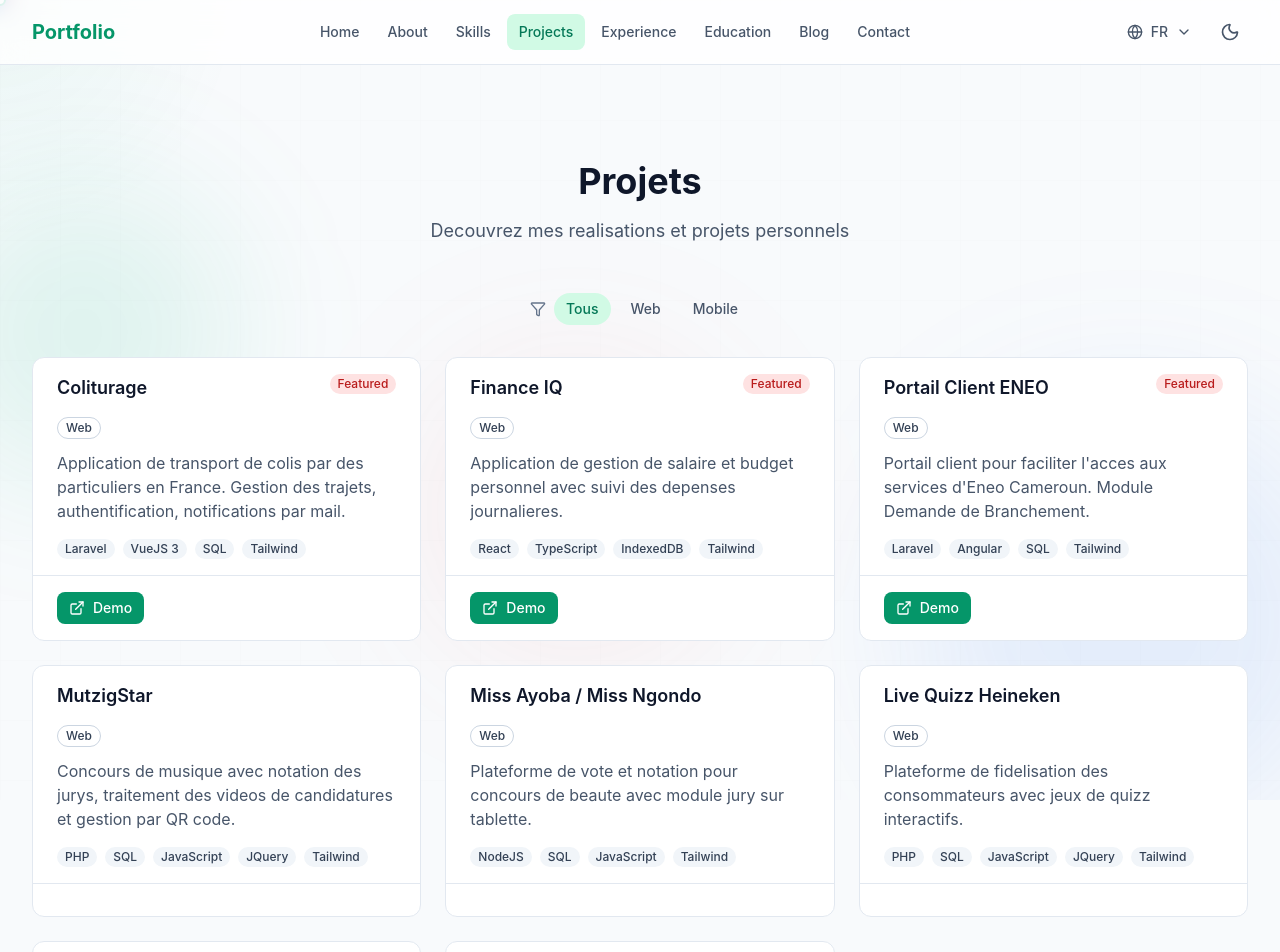
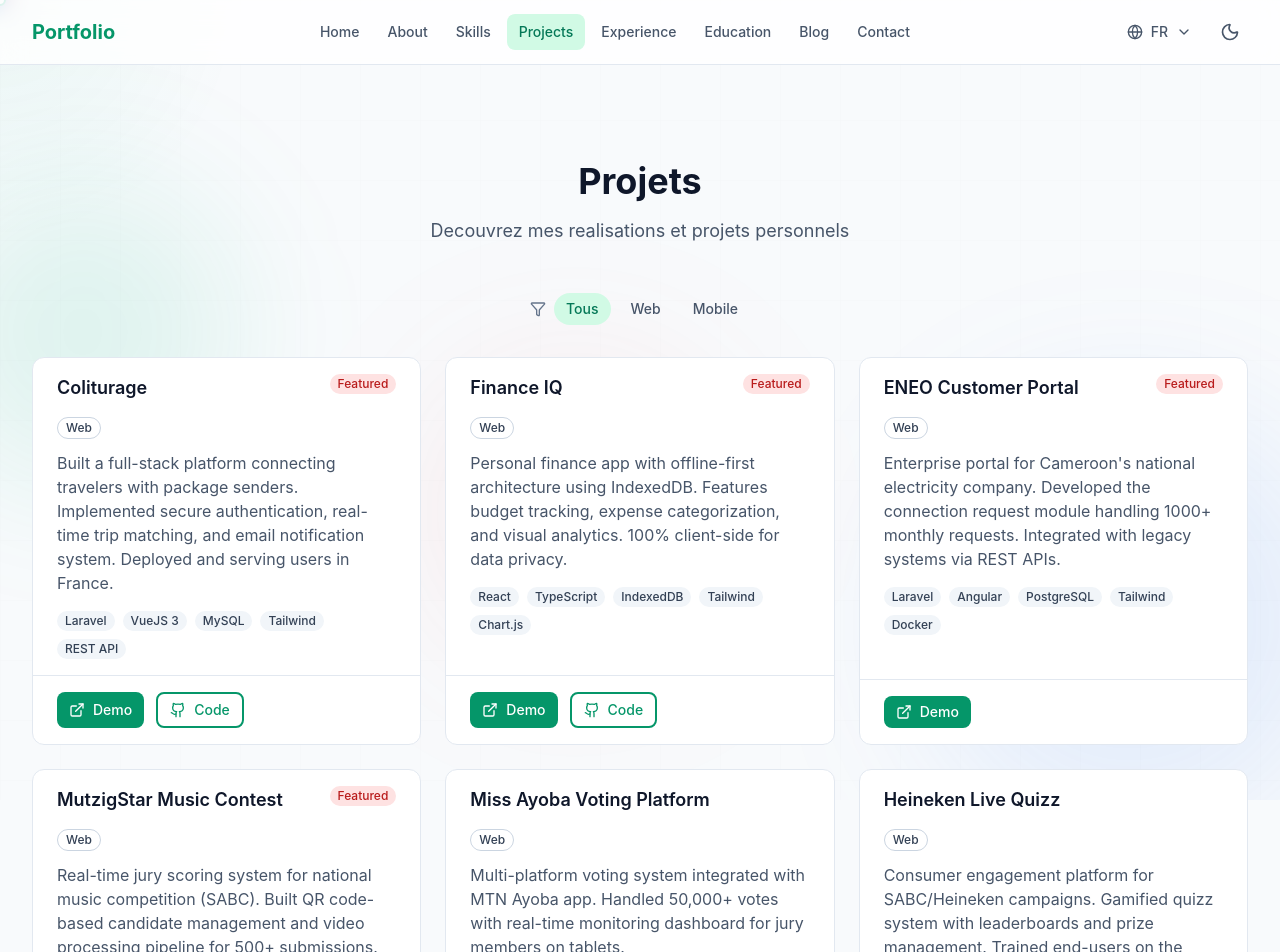
Before and after one commit to sikamloic/sikam-loic, a React (Vite) app: page /projects in a window 1280 px wide. Shown: the top 952 px of the page. Built offline with nearby package versions, Linux system fonts and the light colour scheme.

Commit message:
fix: improve portfolio for international recruiters - realistic stats, quantified project descriptions, GitHub links

```diff
--- a/src/pages/Home.tsx
+++ b/src/pages/Home.tsx
@@ -286,9 +286,9 @@ export function Home() {
             <ScrollReveal direction="right">
               <div className="grid grid-cols-2 gap-6">
                 {[
-                  { value: '5+', label: t('home.stats.experience') },
-                  { value: '50+', label: t('home.stats.projects') },
-                  { value: '30+', label: t('home.stats.clients') },
+                  { value: '3+', label: t('home.stats.experience') },
+                  { value: '15+', label: t('home.stats.projects') },
+                  { value: '6+', label: t('home.stats.clients') },
                   { value: '100%', label: t('home.stats.passion') },
                 ].map((stat, index) => (
                   <motion.div
--- a/src/pages/Projects.tsx
+++ b/src/pages/Projects.tsx
@@ -8,29 +8,31 @@ const PROJECTS_DATA: Project[] = [
   {
     id: '1',
     title: 'Coliturage',
-    description: 'Application de transport de colis par des particuliers en France. Gestion des trajets, authentification, notifications par mail.',
-    technologies: ['Laravel', 'VueJS 3', 'SQL', 'Tailwind'],
+    description: 'Built a full-stack platform connecting travelers with package senders. Implemented secure authentication, real-time trip matching, and email notification system. Deployed and serving users in France.',
+    technologies: ['Laravel', 'VueJS 3', 'MySQL', 'Tailwind', 'REST API'],
     featured: true,
     category: 'web',
     startDate: '2024-01',
     endDate: '2024-06',
     demoUrl: 'https://coliturage.com',
+    repoUrl: 'https://github.com/loicsikam',
   },
   {
     id: '2',
     title: 'Finance IQ',
-    description: 'Application de gestion de salaire et budget personnel avec suivi des depenses journalieres.',
-    technologies: ['React', 'TypeScript', 'IndexedDB', 'Tailwind'],
+    description: 'Personal finance app with offline-first architecture using IndexedDB. Features budget tracking, expense categorization, and visual analytics. 100% client-side for data privacy.',
+    technologies: ['React', 'TypeScript', 'IndexedDB', 'Tailwind', 'Chart.js'],
     featured: true,
     category: 'web',
     startDate: '2024-01',
     demoUrl: 'https://finance-iq-beige.vercel.app/',
+    repoUrl: 'https://github.com/loicsikam',
   },
   {
     id: '3',
-    title: 'Portail Client ENEO',
-    description: 'Portail client pour faciliter l\'acces aux services d\'Eneo Cameroun. Module Demande de Branchement.',
-    technologies: ['Laravel', 'Angular', 'SQL', 'Tailwind'],
+    title: 'ENEO Customer Portal',
+    description: 'Enterprise portal for Cameroon\'s national electricity company. Developed the connection request module handling 1000+ monthly requests. Integrated with legacy systems via REST APIs.',
+    technologies: ['Laravel', 'Angular', 'PostgreSQL', 'Tailwind', 'Docker'],
     featured: true,
     category: 'web',
     startDate: '2024-01',
@@ -38,36 +40,36 @@ const PROJECTS_DATA: Project[] = [
   },
   {
     id: '4',
-    title: 'MutzigStar',
-    description: 'Concours de musique avec notation des jurys, traitement des videos de candidatures et gestion par QR code.',
-    technologies: ['PHP', 'SQL', 'JavaScript', 'JQuery', 'Tailwind'],
-    featured: false,
+    title: 'MutzigStar Music Contest',
+    description: 'Real-time jury scoring system for national music competition (SABC). Built QR code-based candidate management and video processing pipeline for 500+ submissions.',
+    technologies: ['PHP', 'MySQL', 'JavaScript', 'WebSocket', 'Tailwind'],
+    featured: true,
     category: 'web',
     startDate: '2024-01',
   },
   {
     id: '5',
-    title: 'Miss Ayoba / Miss Ngondo',
-    description: 'Plateforme de vote et notation pour concours de beaute avec module jury sur tablette.',
-    technologies: ['NodeJS', 'SQL', 'JavaScript', 'Tailwind'],
+    title: 'Miss Ayoba Voting Platform',
+    description: 'Multi-platform voting system integrated with MTN Ayoba app. Handled 50,000+ votes with real-time monitoring dashboard for jury members on tablets.',
+    technologies: ['Node.js', 'MySQL', 'Socket.io', 'Tailwind'],
     featured: false,
     category: 'web',
     startDate: '2024-01',
   },
   {
     id: '6',
-    title: 'Live Quizz Heineken',
-    description: 'Plateforme de fidelisation des consommateurs avec jeux de quizz interactifs.',
-    technologies: ['PHP', 'SQL', 'JavaScript', 'JQuery', 'Tailwind'],
+    title: 'Heineken Live Quizz',
+    description: 'Consumer engagement platform for SABC/Heineken campaigns. Gamified quizz system with leaderboards and prize management. Trained end-users on the platform.',
+    technologies: ['PHP', 'MySQL', 'JavaScript', 'Tailwind'],
     featured: false,
     category: 'web',
     startDate: '2024-01',
   },
   {
     id: '7',
-    title: 'Jeu de Quizz MTN',
-    description: 'Fidelisation des abonnes MTN lors de differentes campagnes (smart.mtn.cm).',
-    technologies: ['Laravel', 'Angular', 'SQL', 'Tailwind'],
+    title: 'MTN Quizz Campaign',
+    description: 'Subscriber loyalty platform for MTN Cameroon campaigns. Built scalable REST API handling peak traffic during promotional periods.',
+    technologies: ['Laravel', 'Angular', 'MySQL', 'Tailwind', 'Redis'],
     featured: false,
     category: 'web',
     startDate: '2024-01',
@@ -76,8 +78,8 @@ const PROJECTS_DATA: Project[] = [
   {
     id: '8',
     title: 'Bigoodee',
-    description: 'Plateforme pour le soin et l\'entretien des cheveux avec application web et mobile.',
-    technologies: ['NodeJS', 'MongoDB', 'Angular', 'React Native', 'Tailwind'],
+    description: 'Cross-platform haircare marketplace with web and mobile apps. Implemented booking system, product catalog, and payment integration.',
+    technologies: ['Node.js', 'MongoDB', 'Angular', 'React Native', 'Tailwind'],
     featured: false,
     category: 'mobile',
     startDate: '2021-09',
--- a/src/pages/Skills.tsx
+++ b/src/pages/Skills.tsx
@@ -27,8 +27,8 @@ const SKILLS_DATA: Skill[] = [
 
   // DevOps & Tools - Très recherché à l'international
   { id: '15', name: 'Git / GitHub / GitLab', category: 'devops', level: 90 },
-  { id: '16', name: 'Docker', category: 'devops', level: 60 },
-  { id: '17', name: 'CI/CD Pipelines', category: 'devops', level: 55 },
+  { id: '16', name: 'Docker', category: 'devops', level: 80 },
+  { id: '17', name: 'CI/CD Pipelines', category: 'devops', level: 80 },
 
   // Tools
   { id: '18', name: 'Jira / Agile / Scrum', category: 'tools', level: 85 },
```
